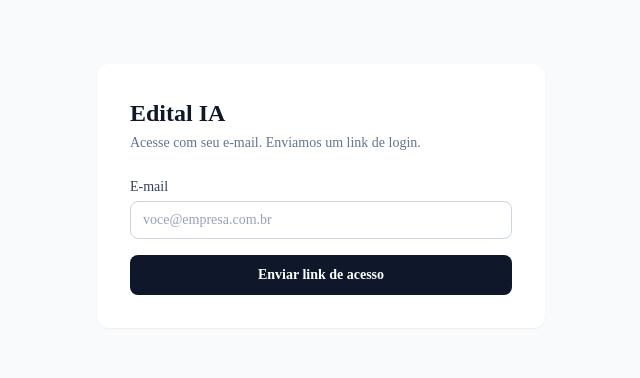
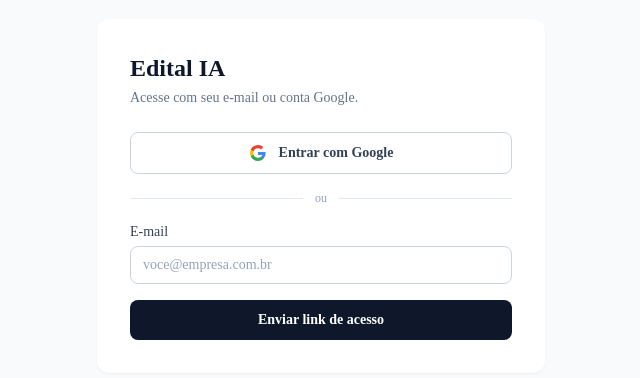
Before and after one commit to renato211291-max/edital-ia, a Next.js app: page /login in a window 1280 px wide. Shown: the part 204-582 px from the top of the page, without its empty margins (319-959 px from the left). Built offline with nearby package versions, Linux system fonts and the light colour scheme.

Commit message:
feat: botao login com Google

```diff
--- a/src/app/login/page.tsx
+++ b/src/app/login/page.tsx
@@ -33,11 +33,21 @@ function LoginForm() {
     }
   }
 
+  async function handleGoogleLogin() {
+    const supabase = createClient()
+    await supabase.auth.signInWithOAuth({
+      provider: 'google',
+      options: {
+        redirectTo: `${window.location.origin}/auth/callback?next=${encodeURIComponent(next)}`,
+      },
+    })
+  }
+
   return (
     <div className="w-full max-w-md rounded-xl border bg-white p-8 shadow-sm">
       <h1 className="text-2xl font-bold text-slate-900">Edital IA</h1>
       <p className="mt-1 text-sm text-slate-500">
-        Acesse com seu e-mail. Enviamos um link de login.
+        Acesse com seu e-mail ou conta Google.
       </p>
 
       {status === 'sent' ? (
@@ -46,7 +56,27 @@ function LoginForm() {
           e-mail e clique no link para entrar.
         </div>
       ) : (
-        <form onSubmit={handleSubmit} className="mt-6 space-y-4">
+        <>
+          <button
+            onClick={handleGoogleLogin}
+            className="mt-6 w-full flex items-center justify-center gap-3 rounded-lg border border-slate-300 bg-white px-4 py-2.5 text-sm font-semibold text-slate-700 transition hover:bg-slate-50"
+          >
+            <svg width="18" height="18" viewBox="0 0 18 18">
+              <path fill="#4285F4" d="M16.51 8H8.98v3h4.3c-.18 1-.74 1.48-1.6 2.04v2.01h2.6a7.8 7.8 0 0 0 2.38-5.88c0-.57-.05-.66-.15-1.18z"/>
+              <path fill="#34A853" d="M8.98 17c2.16 0 3.97-.72 5.3-1.94l-2.6-2a4.8 4.8 0 0 1-7.18-2.54H1.83v2.07A8 8 0 0 0 8.98 17z"/>
+              <path fill="#FBBC05" d="M4.5 10.52a4.8 4.8 0 0 1 0-3.04V5.41H1.83a8 8 0 0 0 0 7.18l2.67-2.07z"/>
+              <path fill="#EA4335" d="M8.98 4.18c1.17 0 2.23.4 3.06 1.2l2.3-2.3A8 8 0 0 0 1.83 5.4L4.5 7.49a4.77 4.77 0 0 1 4.48-3.31z"/>
+            </svg>
+            Entrar com Google
+          </button>
+
+          <div className="my-4 flex items-center gap-3">
+            <div className="h-px flex-1 bg-slate-200"></div>
+            <span className="text-xs text-slate-400">ou</span>
+            <div className="h-px flex-1 bg-slate-200"></div>
+          </div>
+
+          <form onSubmit={handleSubmit} className="space-y-4">
             <div>
               <label className="block text-sm font-medium text-slate-700">E-mail</label>
               <input
@@ -71,6 +101,7 @@ function LoginForm() {
               {status === 'loading' ? 'Enviando...' : 'Enviar link de acesso'}
             </button>
           </form>
+        </>
       )}
     </div>
   )
```
Lines whose indentation alone changed are shown as unchanged.
